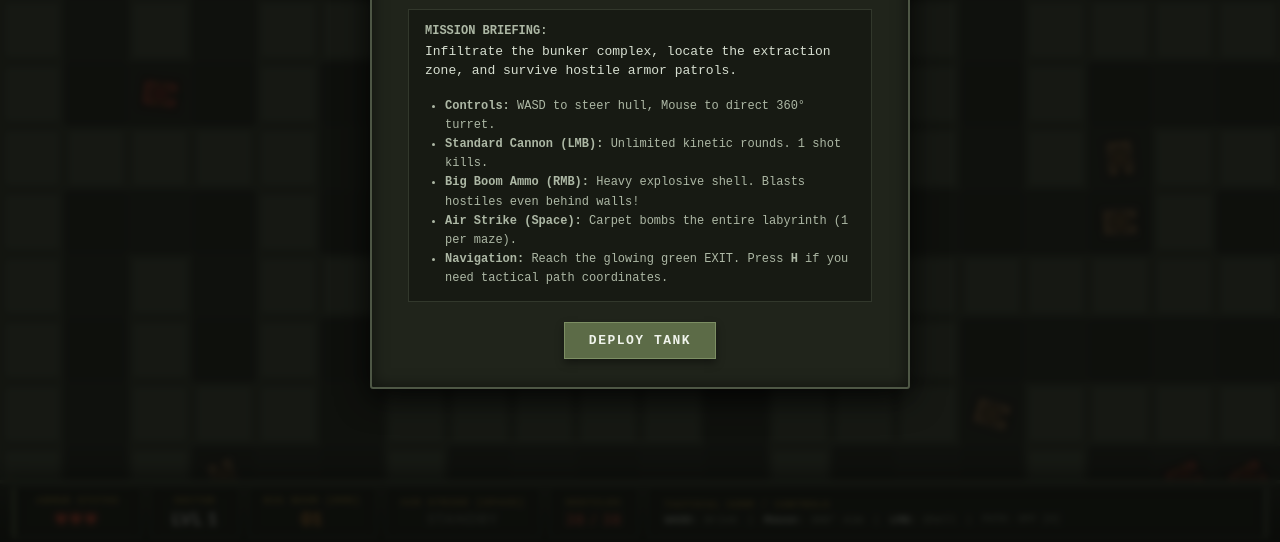
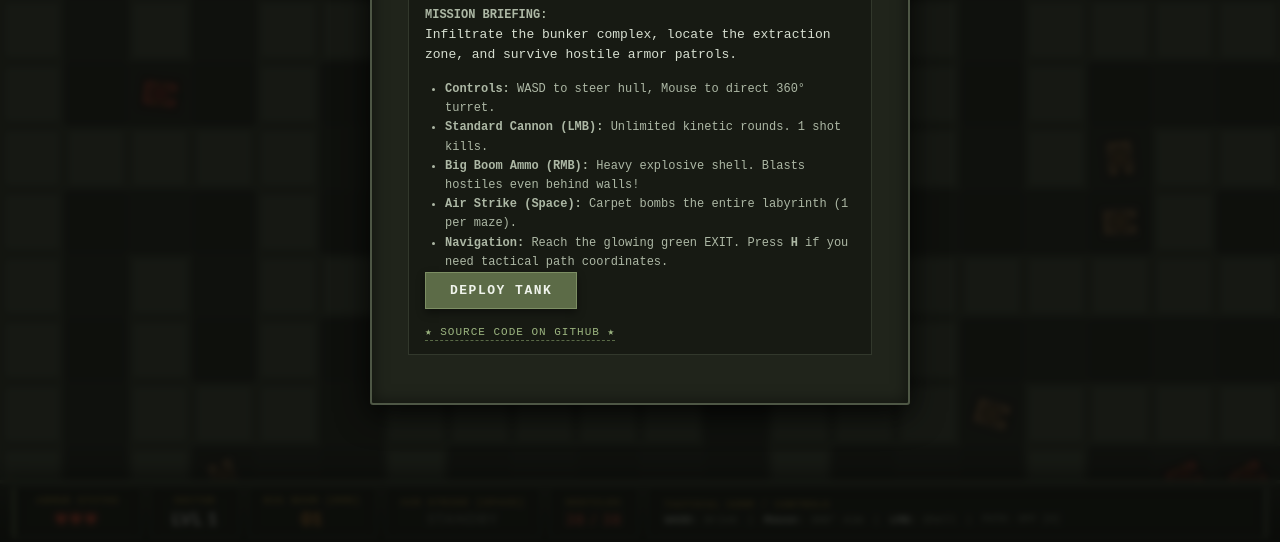
Before and after one commit to necrolingus/browser_tank_labyrinth_game, a plain HTML site: page index.html in a window 1280 px wide. Shown: the part 258-800 px from the top of the page. Drawn offline with Linux system fonts and the light colour scheme; animation ran at ten frames a second.

Commit message:
Updated links

```diff
--- a/index.html
+++ b/index.html
@@ -68,8 +68,12 @@
           <li><strong>Air Strike (Space):</strong> Carpet bombs the entire labyrinth (1 per maze).</li>
           <li><strong>Navigation:</strong> Reach the glowing green EXIT. Press <strong>H</strong> if you need tactical path coordinates.</li>
         </ul>
+      <button id="btnStart" class="btn-military">DEPLOY TANK</button>
+      <div style="margin-top: 14px;">
+        <a href="https://github.com/necrolingus/browser_tank_labyrinth_game" target="_blank" rel="noopener noreferrer" style="color: #9cb580; font-size: 11px; text-decoration: none; letter-spacing: 1px; border-bottom: 1px dashed #5a6b47; padding-bottom: 2px;">
+          ★ SOURCE CODE ON GITHUB ★
+        </a>
       </div>
-      <button id="btnStart" class="btn-military">DEPLOY TANK</button>
     </div>
   </div>
 
```
Also changed, not shown: 1 other file.
